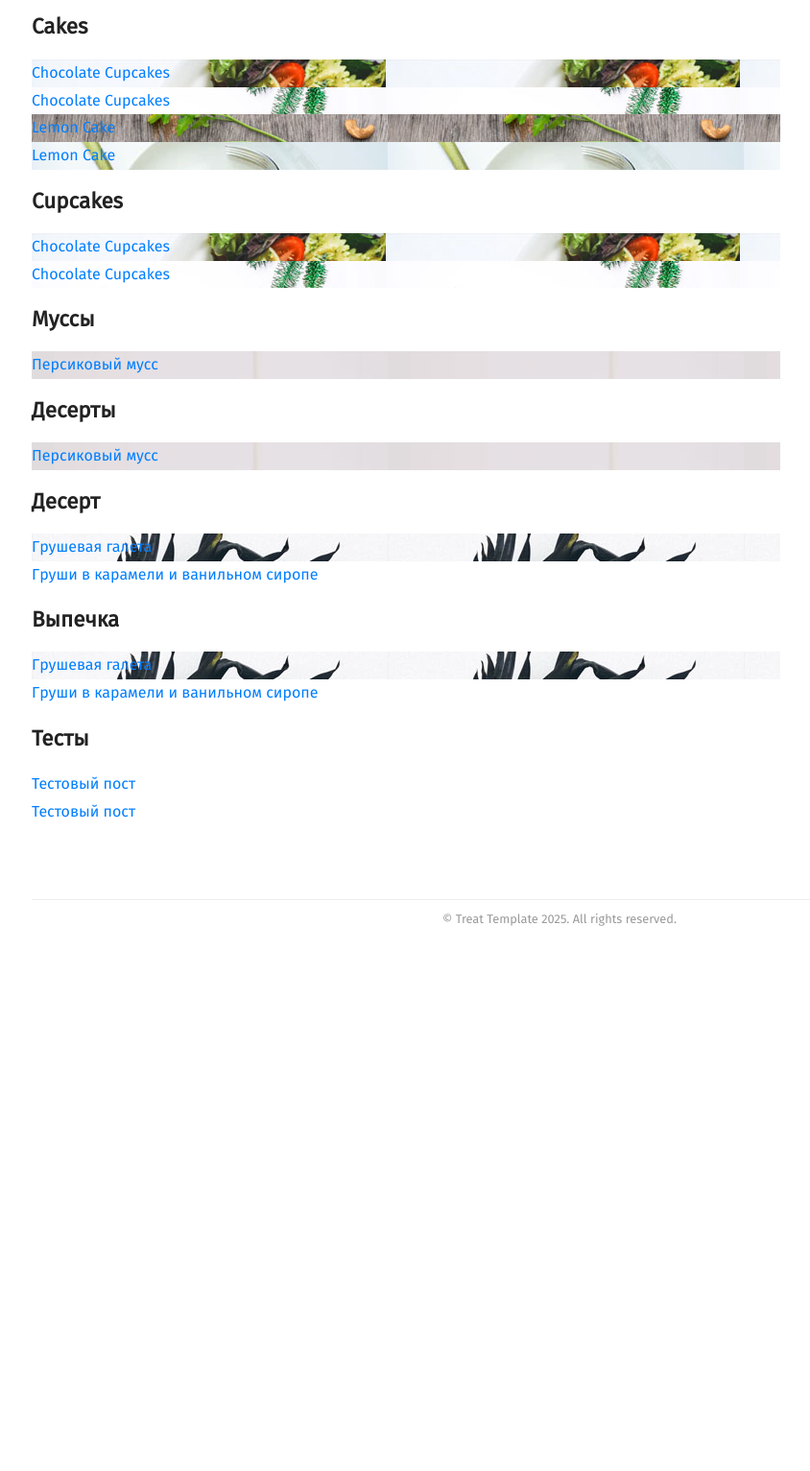
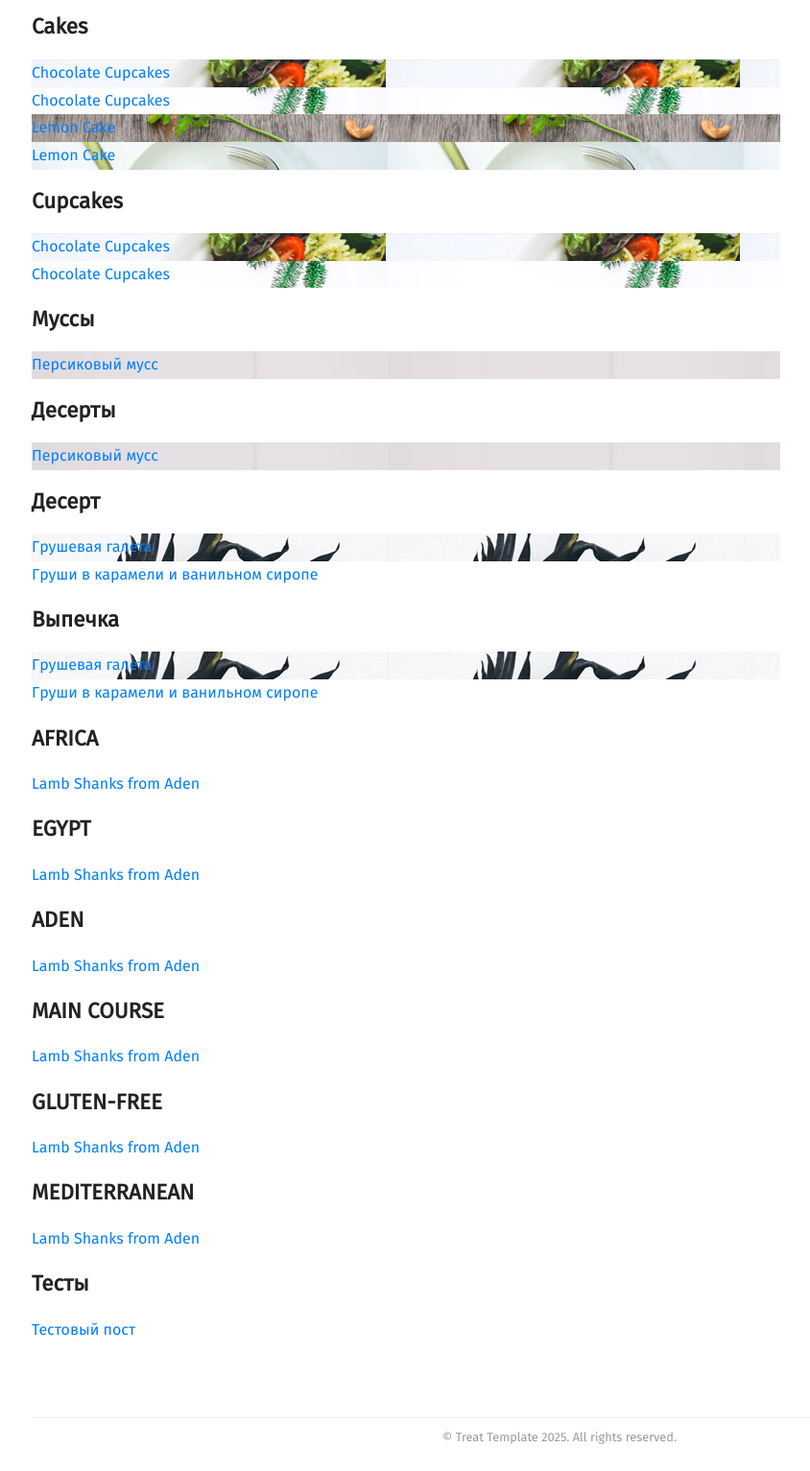
Before and after one commit to Helga1970/new-site, a Jekyll site: the page built from recipes.html, in a window 1280 px wide, cut to the strip 334-1867 px from the top of the page. Shown: the whole strip at 96% size, without its empty margins (57-901 px from the left). Built offline with Jekyll 4.4.1, drawn with Linux system fonts in a browser that asks for light colours; some web fonts are replaced; before the commit the page ends 1327 px from its top, so only the background shows below that; some of the changed lines change nothing that is shown.

Commit message:
Update 2025-09-11-aden-lamb-shanks.md

```diff
--- a/_posts/2025-09-11-aden-lamb-shanks.md
+++ b/_posts/2025-09-11-aden-lamb-shanks.md
@@ -1,34 +1,8 @@
 ---
-layout: post
-title: Тестовый пост
-date: 2025-09-11 18:37:12 +0200
-categories:
-  - Тесты
-tags:
-  - AFRICA
-  - EGYPT
-  - ADEN
-  - MAIN COURSE
-  - GLUTEN-FREE
-  - MEDITERRANEAN
-book:
-  title: Тестовая книга
-  author: Тестовый Автор
-  cover: /assets/images/placeholder.jpg
-  link: https://example.com/test-book
----
-Здесь идет текст вашего тестового поста. и тут - ---
 layout: post
 date: 2025-09-11 10:00:00 +0200
 title: Lamb Shanks from Aden
 categories:
-  - AFRICA
-  - EGYPT
-  - ADEN
-  - MAIN COURSE
-  - GLUTEN-FREE
-  - MEDITERRANEAN
-tags:
   - AFRICA
   - EGYPT
   - ADEN
```
